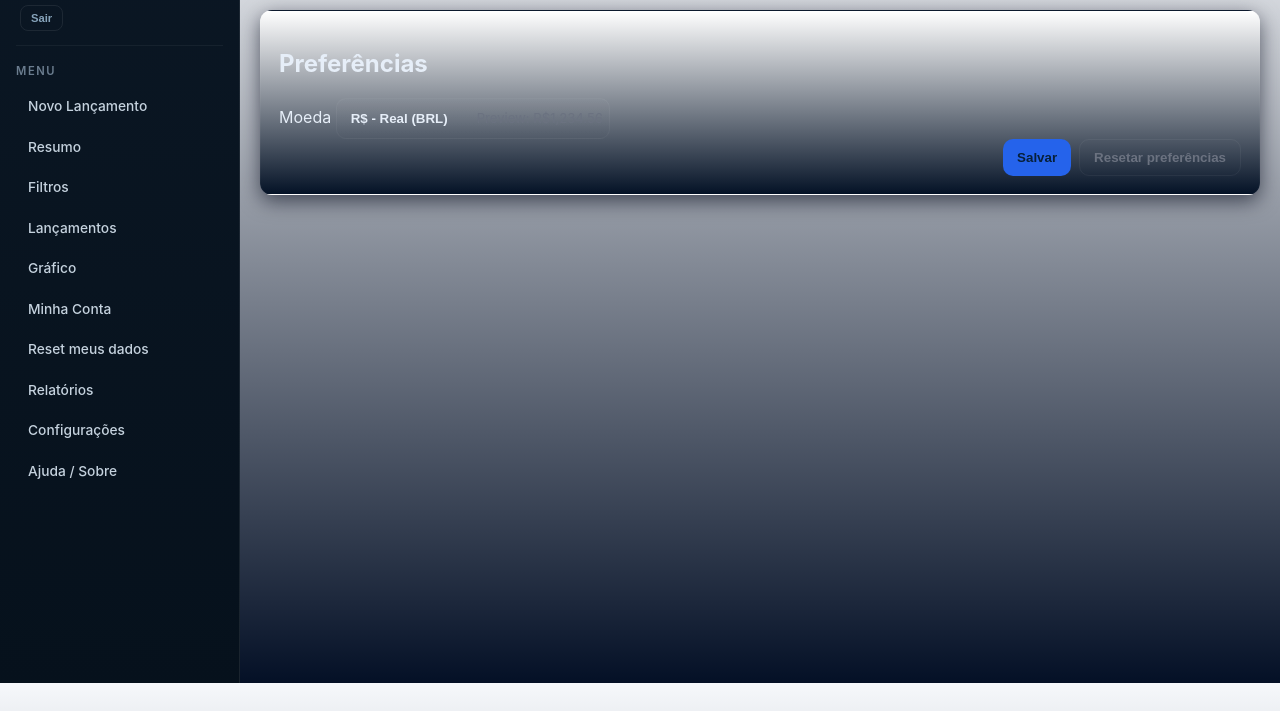
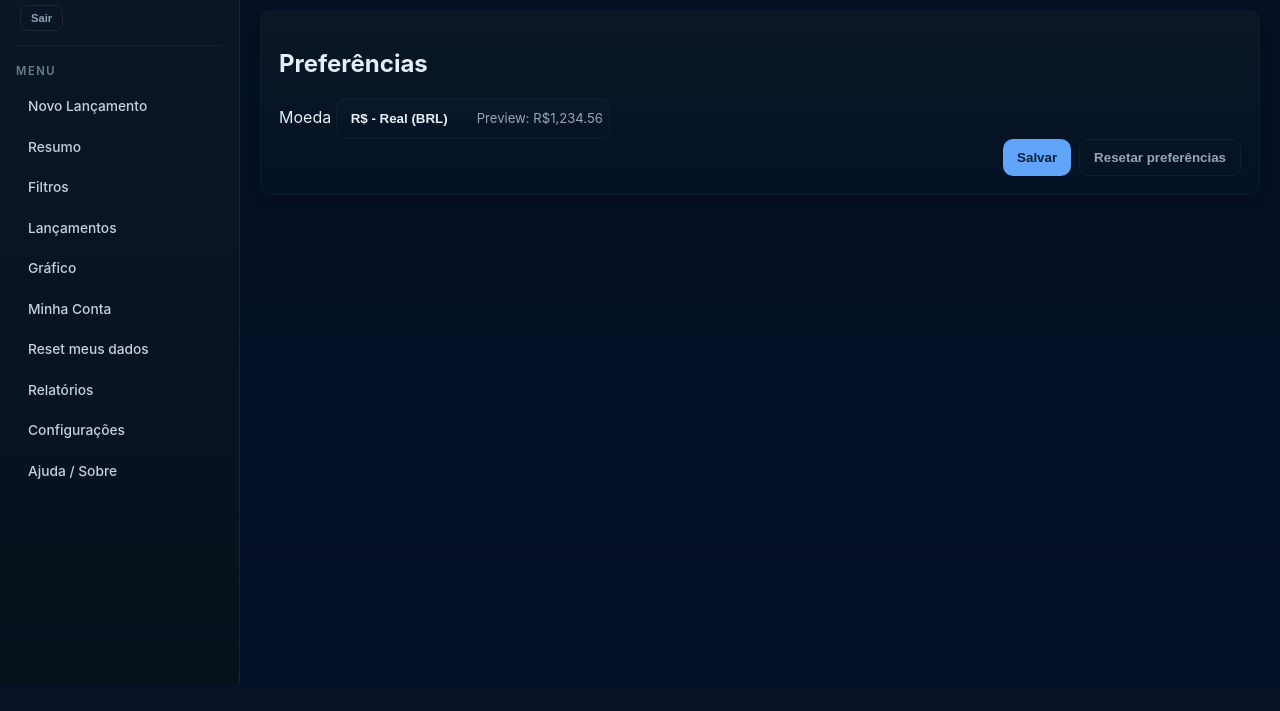
Before and after one commit to LucasPradoLPS/FinanceDash, a plain HTML site: page configuracoes.html in a window 1280 px wide. Shown: the part 117-828 px from the top of the page. Drawn offline with Linux system fonts and the light colour scheme; sample sign-in values are in the browser's storage.

Commit message:
correção do menu configurações

```diff
--- a/app.js
+++ b/app.js
@@ -26,7 +26,7 @@ let syncWithFirebase = false
 // Preference-aware formatting
 // Helpers to get/set user prefs in a normalized way
 function _prefsStorageKeyForSession(){ const sessionEmail = (window.Auth && Auth.getSession && Auth.getSession()) || localStorage.getItem('auth_session_email') || ''; const norm = normalizeEmail(sessionEmail||'anon'); return 'fd_prefs::'+norm; }
-window.getUserPrefs = function(){ try{ const key=_prefsStorageKeyForSession(); const raw = localStorage.getItem(key); const p = raw? JSON.parse(raw) : {}; return { currency: p.currency || 'BRL', locale: p.locale || (p.currency==='BRL'?'pt-BR':'en-US'), theme: p.theme || 'light' }; } catch(e){ return { currency:'BRL', locale:'pt-BR', theme:'light' }; } };
+window.getUserPrefs = function(){ try{ const key=_prefsStorageKeyForSession(); const raw = localStorage.getItem(key); const p = raw? JSON.parse(raw) : {}; return { currency: p.currency || 'BRL', locale: p.locale || (p.currency==='BRL'?'pt-BR':'en-US'), theme: p.theme || 'dark' }; } catch(e){ return { currency:'BRL', locale:'pt-BR', theme:'dark' }; } };
 window.setUserPrefs = function(obj){ try{ const key=_prefsStorageKeyForSession(); const raw = localStorage.getItem(key); const existing = raw? JSON.parse(raw):{}; const merged = Object.assign({}, existing, obj); localStorage.setItem(key, JSON.stringify(merged)); try{ window.dispatchEvent(new CustomEvent('prefs:changed',{ detail: merged })); }catch(e){} return true; } catch(e){ return false; } };
 function getCurrentPrefs(){ if(window.getUserPrefs) return window.getUserPrefs(); return { currency: 'BRL', locale: 'pt-BR' }; }
 function formatCurrency(value){ const prefs = getCurrentPrefs(); try{ return Number(value).toLocaleString(prefs.locale, { style:'currency', currency: prefs.currency }); }catch(e){ return Number(value).toLocaleString('pt-BR', { style:'currency', currency:'BRL' }); } }
--- a/configuracoes.html
+++ b/configuracoes.html
@@ -72,7 +72,7 @@
     const load = () => {
       try{
         const p = (window.getUserPrefs && window.getUserPrefs()) || JSON.parse(localStorage.getItem(key)||'{}');
-        const theme = p.theme || 'light';
+  const theme = p.theme || 'dark';
         const currency = p.currency || 'BRL';
         if(document.getElementById('pref-currency')) document.getElementById('pref-currency').value = currency;
         applyTheme(theme);
@@ -137,8 +137,8 @@
 
     function doResetPrefs(){
   try{ if(window.setUserPrefs){ window.setUserPrefs({ theme: 'light', currency: 'BRL' }); } else { localStorage.removeItem(key); } }catch(e){}
-      // defaults
-      const defaultTheme = 'light'; const defaultCurrency = 'BRL';
+  // defaults
+  const defaultTheme = 'dark'; const defaultCurrency = 'BRL';
       document.getElementById('pref-currency').value = defaultCurrency;
       applyTheme(defaultTheme); updateCurrencyPreview();
       if(window.UI && UI.toast) UI.toast('Preferências restauradas.', {type:'success'});
--- a/navigation.js
+++ b/navigation.js
@@ -1,5 +1,7 @@
 // navigation.js - controla sidebar, rolagem suave e destaque de seção
 (function(){
+  // Force dark theme globally to ensure pages render with the expected dark palette.
+  try{ document.documentElement.setAttribute('data-theme','dark'); document.body.classList.add('theme-dark'); }catch(e){}
   const allLinks = Array.from(document.querySelectorAll('.nav-list a'));
   const hasAnchorMode = allLinks.some(l => l.getAttribute('href')?.startsWith('#'));
 
@@ -79,17 +81,17 @@
     const nav = document.querySelector('.nav-list');
     if(nav){
       const tools = [
-        { id:'menu-account', label:'Minha Conta', action:'account' },
-        { id:'menu-reset', label:'Reset meus dados', action:'reset' },
-        { id:'menu-reports', label:'Relatórios', action:'reports' },
-        { id:'menu-settings', label:'Configurações', action:'settings' },
-        { id:'menu-help', label:'Ajuda / Sobre', action:'help' }
+        { id:'menu-account', label:'Minha Conta', action:'account', href:'minha-conta.html' },
+        { id:'menu-reset', label:'Reset meus dados', action:'reset', href:'minha-conta.html' },
+        { id:'menu-reports', label:'Relatórios', action:'reports', href:'relatorios.html' },
+        { id:'menu-settings', label:'Configurações', action:'settings', href:'configuracoes.html' },
+        { id:'menu-help', label:'Ajuda / Sobre', action:'help', href:'ajuda.html' }
       ];
       tools.forEach(t=>{
         if(document.getElementById(t.id)) return;
         const li = document.createElement('li');
-        const a = document.createElement('a');
-        a.href = '#'; a.id = t.id; a.textContent = t.label; a.className = 'nav-tool';
+  const a = document.createElement('a');
+  a.href = t.href || '#'; a.id = t.id; a.textContent = t.label; a.className = 'nav-tool';
         li.appendChild(a); nav.appendChild(li);
         a.addEventListener('click', (e)=>{
           e.preventDefault();
```
